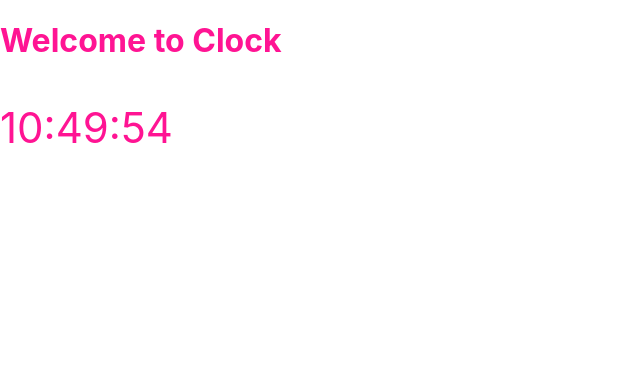
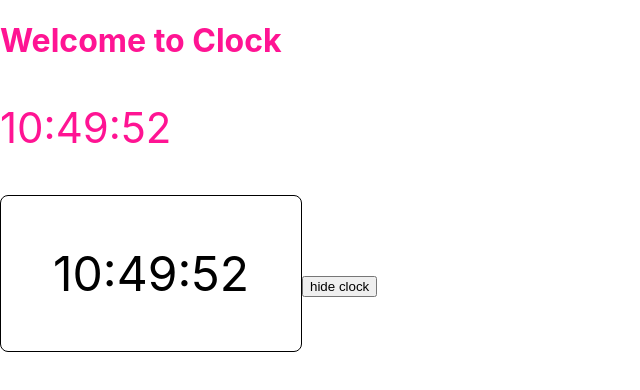
Before and after one commit to JokerNVT102/React-Hooks-Basic, a React (Create React App) app: page / in a window 1280 px wide. Shown: the top 390 px of the page, without its empty margins (0-640 px from the left). Built offline with nearby package versions, Linux system fonts and the light colour scheme.

Commit message:
Custom_hooks and BetterClock

```diff
--- a/src/App.js
+++ b/src/App.js
@@ -1,5 +1,7 @@
 // import { useEffect, useState } from "react";
+import { useState } from "react";
 import "./App.scss";
+import BetterClock from "./components/BetterClock";
 // import queryString from "query-string";
 // import Pagination from "./components/Pagination";
 // import ColorBox from "./components/ColorBox";
@@ -99,10 +101,19 @@ function App() {
   //     title_like: newFilters.searchTerm,
   //   });
   // }
+  const [showClock, setShowClock] = useState(true);
   return (
     <div className="app">
       <h1>Welcome to Clock</h1>
-      <Clock />
+      {showClock && <Clock />}
+      <BetterClock />
+      <button
+        onClick={() => {
+          setShowClock(false);
+        }}
+      >
+        hide clock
+      </button>
       {/* <ColorBox/> */}
       {/* <TodoForm onSubmit = {handleTodoFormSubmit}/>
      <TodoList
--- /dev/null
+++ b/src/components/BetterClock/BetterClock.scss
@@ -0,0 +1,12 @@
+.better-clock{
+    display: inline-block;
+    width: 300px;
+    border-radius: 8px;
+    border: 1px solid black;
+    text-align: center;
+
+    &_time{
+        font-size: 48px;
+        color:black;
+    }
+}
--- /dev/null
+++ b/src/components/BetterClock/index.jsx
@@ -0,0 +1,16 @@
+import React from "react";
+import useClock from "../../hooks/useClock";
+import "./BetterClock.scss";
+BetterClock.propTypes = {};
+
+function BetterClock(props) {
+  const { timeString } = useClock();
+
+  return (
+    <div className="better-clock">
+      <p className="better-clock_time">{timeString}</p>
+    </div>
+  );
+}
+
+export default BetterClock;
--- a/src/components/Clock/index.jsx
+++ b/src/components/Clock/index.jsx
@@ -1,33 +1,10 @@
-import React, { useEffect, useState } from "react";
+import React from "react";
+import useClock from "../../hooks/useClock";
 
 Clock.propTypes = {};
 
-function formatDate(date) {
-  if (!date) return "";
-  const hours = `0${date.getHours()}`.slice(-2);
-  const minutes = `0${date.getMinutes()}`.slice(-2);
-  const seconds = `0${date.getSeconds()}`.slice(-2);
-  //   return `${hours}:${minutes}:${seconds}`;
-  return `${hours}:${minutes}:${seconds}`;
-}
-
 function Clock(props) {
-  const [timeString, setTimeString] = useState("");
-
-  useEffect(() => {
-    //sau moi giay thi lay gio hien tai
-    const clockInterval = setInterval(() => {
-      const now = new Date();
-      //HH:MM:SS
-      const newTimeString = formatDate(now);
-      setTimeString(newTimeString);
-    }, 1000);
-    return () =>{
-        //clean-up
-        console.log("clock cleanup");
-        clearInterval(clockInterval);
-    }
-  }, []);
+  const { timeString } = useClock();
 
   return <p style={{ fontSize: "42px" }}>{timeString}</p>;
 }
--- /dev/null
+++ b/src/hooks/useClock.js
@@ -0,0 +1,34 @@
+import  { useEffect, useState } from "react";
+
+
+function formatDate(date) {
+  if (!date) return "";
+  const hours = `0${date.getHours()}`.slice(-2);
+  const minutes = `0${date.getMinutes()}`.slice(-2);
+  const seconds = `0${date.getSeconds()}`.slice(-2);
+  //   return `${hours}:${minutes}:${seconds}`;
+  return `${hours}:${minutes}:${seconds}`;
+}
+
+function useClock() {
+  const [timeString, setTimeString] = useState("");
+
+  useEffect(() => {
+    //sau moi giay thi lay gio hien tai
+    const clockInterval = setInterval(() => {
+      const now = new Date();
+      //HH:MM:SS
+      const newTimeString = formatDate(now);
+      setTimeString(newTimeString);
+    }, 1000);
+    return () =>{
+        //clean-up
+        console.log("clock cleanup");
+        clearInterval(clockInterval);
+    }
+  }, []);
+
+  return {timeString};
+}
+
+export default useClock;
```
Also changed, not shown: package.json (+13 -2 lines).
